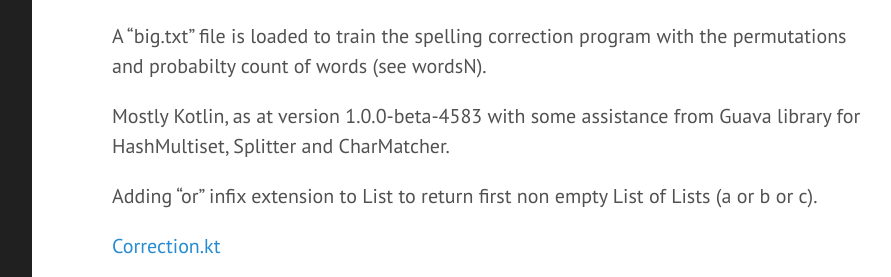
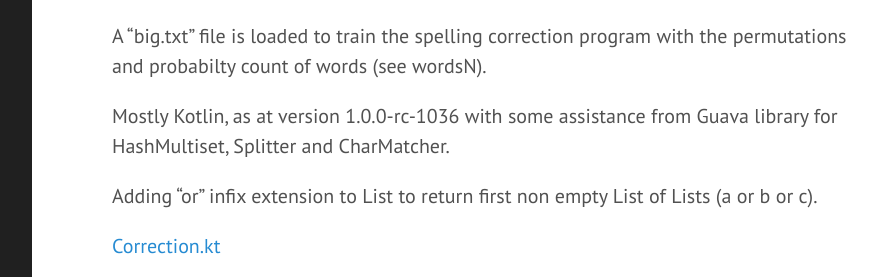
Before and after one commit to griffio/griffio.github.io, a Jekyll site: the page built from _posts/2015-05-22-Kotlin-Spell-Correct.md, in a window 1280 px wide and 1045 px high, cut to the strip 202-479 px from the top of the window. Shown: the whole strip, without its empty margins (328-1219 px from the left). Built offline with Jekyll 4.4.1, drawn with Linux system fonts in a browser that asks for light colours; some web fonts are replaced.

Commit message:
Update 2015-05-22-Kotlin-Spell-Correct.md

```diff
--- a/_posts/2015-05-22-Kotlin-Spell-Correct.md
+++ b/_posts/2015-05-22-Kotlin-Spell-Correct.md
@@ -11,7 +11,7 @@ Converted from [Novig's spell-correct](http://norvig.com/spell-correct.html).
 
 A  "big.txt" file is loaded to train the spelling correction program with the permutations and probabilty count of words (see wordsN).
 
-Mostly Kotlin, as at version 1.0.0-beta-4583 with some assistance from Guava library for HashMultiset, Splitter and CharMatcher.
+Mostly Kotlin, as at version 1.0.0-rc-1036 with some assistance from Guava library for HashMultiset, Splitter and CharMatcher.
 
 Adding "or" infix extension to List<String> to return first non empty List of Lists (a or b or c).
 
```
